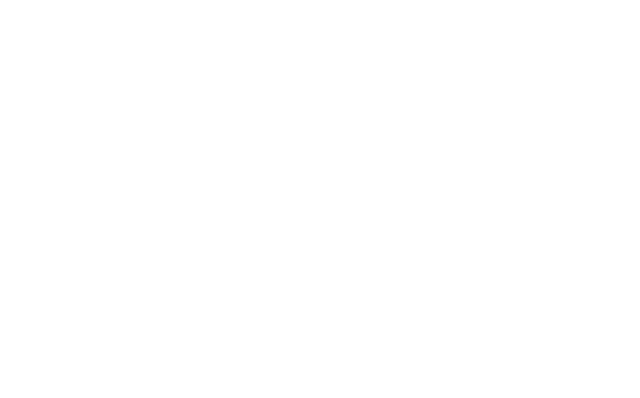
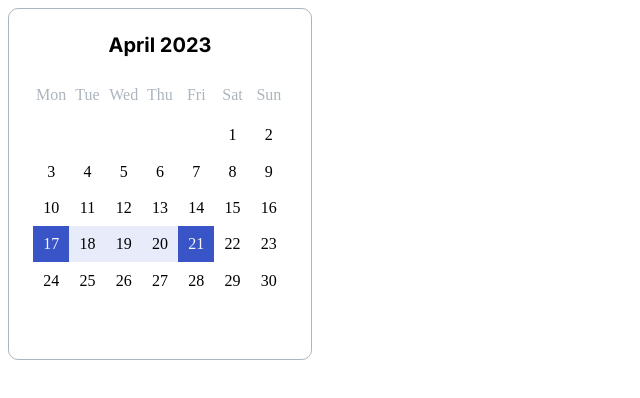
Before and after one commit to js-tasks-ru/htmlcss-20230227_msdm83, a website: page 05-lection3/03-calendar/index.html in a window 1280 px wide. Shown: the whole page, without its empty margins (0-640 px from the left). Drawn offline with Linux system fonts and the light colour scheme; a web font is replaced by a local one.

Commit message:
calendar + tooltip + modal

```diff
--- a/05-lection3/02-modal/modal.css
+++ b/05-lection3/02-modal/modal.css
@@ -0,0 +1,70 @@
+.modal {
+  background-color: var(--black-50);
+  position: fixed;
+  top: 0;
+  bottom: 0;
+  left: 0;
+  right: 0;
+  padding: 5rem;
+  display: none;
+
+  font-family: 'Inter', open-sans;
+  font-style: normal;
+  font-weight: 400;
+}
+
+.modal__close {
+  color: var(--grey-4);
+  width: 2rem;
+  height: 2rem;
+  position: absolute;
+  top: 2rem;
+  right: 2rem;
+  cursor: pointer;
+}
+
+.modal__body {
+  box-sizing: border-box;
+  background-color: var(--white);
+  height: 100%;
+  position: relative;
+  padding: 5rem;
+  font-size: 2rem;
+  line-height: 3rem;
+  color: var(--grey-4);
+  border-radius: 1rem;
+}
+
+.modal__title {
+  font-weight: 600;
+  font-size: 2.5rem;
+  line-height: 3rem;
+  color: var(--black);
+  margin-bottom: 2rem;
+}
+
+.modal__content {
+  overflow-x: hidden;
+  overflow-y: auto;
+  height: 100%;
+}
+
+/* Works on Firefox */
+* {
+  scrollbar-width: thin;
+  scrollbar-color: var(--grey-2) transparent;
+}
+
+/* Works on Chrome, Edge, and Safari */
+*::-webkit-scrollbar {
+  width: 5px;
+}
+
+*::-webkit-scrollbar-track {
+  background: var(--white);
+}
+
+*::-webkit-scrollbar-thumb {
+  background-color: var(--grey-2);
+  border-radius: 20px;
+}
--- a/05-lection3/03-calendar/calendar.css
+++ b/05-lection3/03-calendar/calendar.css
@@ -0,0 +1,60 @@
+.calendar {
+  box-sizing: border-box;
+  width: 1000%;
+  max-width: 38rem;
+  border: 1px solid var(--grey-3);
+  border-radius: 1.25rem;
+  padding: 3rem;
+  font-family: 'Inter', sans-serif;
+  font-style: normal;
+}
+
+.calendar__title {
+  font-weight: 600;
+  font-size: 2.5rem;
+  line-height: 3rem;
+  text-align: center;
+  margin-bottom: 3rem;
+}
+
+.calendar__wrapper {
+  padding: 50%;
+  position: relative;
+}
+
+.calendar__body {
+  position: absolute;
+  top: 0;
+  bottom: 0;
+  right: 0;
+  left: 0;
+  display: grid;
+  grid-template-columns: repeat(7, 1fr);
+  grid-template-rows: repeat(7, 1fr);
+}
+
+.calendar__item {
+  font-family: 'Source Sans Pro', open-sans;
+  font-style: normal;
+  font-weight: 400;
+  font-size: 2rem;
+  line-height: 2.5rem;
+  display: flex;
+  justify-content: center;
+  align-items: center;
+}
+
+.calendar__item--day {
+  color: var(--grey-3);
+  padding-bottom: 1rem;
+}
+
+.calendar__item--selected {
+  background-color: var(--blue-10);
+}
+
+.calendar__item:hover,
+.calendar__item--active {
+  background-color: var(--blue-90);
+  color: var(--grey-1);
+}
--- a/05-lection3/03-calendar/index.html
+++ b/05-lection3/03-calendar/index.html
@@ -7,6 +7,21 @@
   <title>Calendar</title>
 </head>
 <body>
+<div class="calendar">
+  <div class="calendar__title current-month">April 2023</div>
+  <div class="calendar__wrapper">
+    <div class="calendar__body">
+      <span class="calendar__item calendar__item--day">Mon</span>
+      <span class="calendar__item calendar__item--day">Tue</span>
+      <span class="calendar__item calendar__item--day">Wed</span>
+      <span class="calendar__item calendar__item--day">Thu</span>
+      <span class="calendar__item calendar__item--day">Fri</span>
+      <span class="calendar__item calendar__item--day">Sat</span>
+      <span class="calendar__item calendar__item--day start-with">Sun</span>
+    </div>
+  </div>
+</div>
+<script type="application/javascript" src="index.js" onload="initCalendar()"></script>
 
 </body>
 </html>
--- /dev/null
+++ b/05-lection3/03-calendar/index.js
@@ -0,0 +1,22 @@
+function initCalendar() {
+  const firstDay = new Date('April 1, 2023 0:0:1');
+  const lastDay = new Date(firstDay.getFullYear(), firstDay.getMonth() + 1, 0);
+  const body = document.querySelector('.calendar__body');
+  Array(firstDay.getDay() - 1).fill(1).forEach(_ => {
+    const item = document.createElement('span');
+    item.textContent = "";
+    body.appendChild(item)
+  })
+  Array(lastDay.getDate()).fill(1).forEach((_, index) => {
+    const item = document.createElement('span');
+    item.classList.add('calendar__item');
+    item.textContent = index + 1;
+    body.appendChild(item)
+  })
+  const list = document.querySelectorAll('.calendar__item');
+  list[23].classList.add(...['calendar__item--selected', 'calendar__item--active']);
+  list[24].classList.add(['calendar__item--selected']);
+  list[25].classList.add(['calendar__item--selected']);
+  list[26].classList.add(['calendar__item--selected']);
+  list[27].classList.add(...['calendar__item--selected', 'calendar__item--active']);
+}
--- a/assets/css/main.css
+++ b/assets/css/main.css
@@ -13,11 +13,13 @@
   --blue: rgba(35, 66, 192, 1);
   --blue-95: rgba(35, 66, 192, 0.95);
   --blue-90: rgba(35, 66, 192, 0.9);
-  /*--blue-80: rgba(35, 66, 192, 0.8);*/
-  /*--blue-70: rgba(35, 66, 192, 0.7);*/
-  /*--blue-60: rgba(35, 66, 192, 0.6);*/
-  /*--blue-50: rgba(35, 66, 192, 0.5);*/
-  /*--blue-30: rgba(35, 66, 192, 0.3);*/
+  --blue-80: rgba(35, 66, 192, 0.8);
+  --blue-70: rgba(35, 66, 192, 0.7);
+  --blue-60: rgba(35, 66, 192, 0.6);
+  --blue-50: rgba(35, 66, 192, 0.5);
+  --blue-30: rgba(35, 66, 192, 0.3);
+  --blue-20: rgba(35, 66, 192, 0.2);
+  --blue-10: rgba(35, 66, 192, 0.1);
   --red: #F03D3E;
   --grey-1: #F8F9FA;
   --grey-2: #DDE2E5;
--- a/assets/fonts/fonts.css
+++ b/assets/fonts/fonts.css
@@ -1,2 +1,3 @@
 @import url('https://fonts.googleapis.com/css2?family=Roboto:ital,wght@0,100;0,300;0,400;0,500;0,700;0,900;1,100;1,300;1,400;1,500;1,700;1,900&display=swap');
 @import url('https://fonts.googleapis.com/css2?family=Inter:ital,wght@0,100;0,300;0,400;0,500;0,700;0,900;1,100;1,300;1,400;1,500;1,700;1,900&display=swap');
+@import url('https://fonts.googleapis.com/css2?family=ource Sans Pro:ital,wght@0,100;0,300;0,400;0,500;0,700;0,900;1,100;1,300;1,400;1,500;1,700;1,900&display=swap');
```
Also changed, not shown: 05-lection3/01-tooltip/index.html (+34 -7 lines), 05-lection3/01-tooltip/tooltip.css (+54 -0 lines), 05-lection3/02-modal/index.html (+27 -0 lines), index.html (+29 -2 lines), 05-lection3/02-modal/index.js (line endings or trailing spaces), assets/icons/bundle.svg (added). Lines whose indentation alone changed are shown as unchanged.
